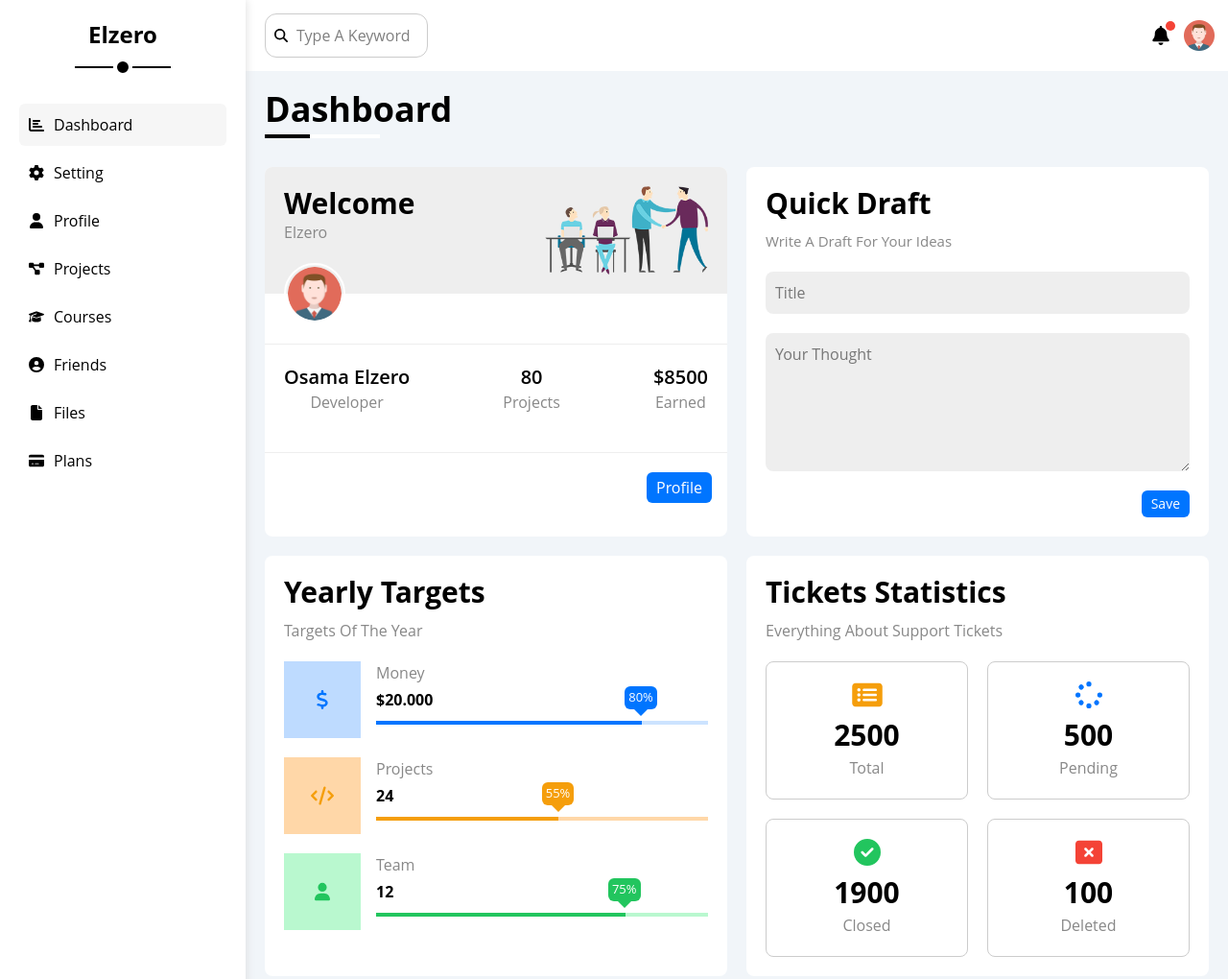
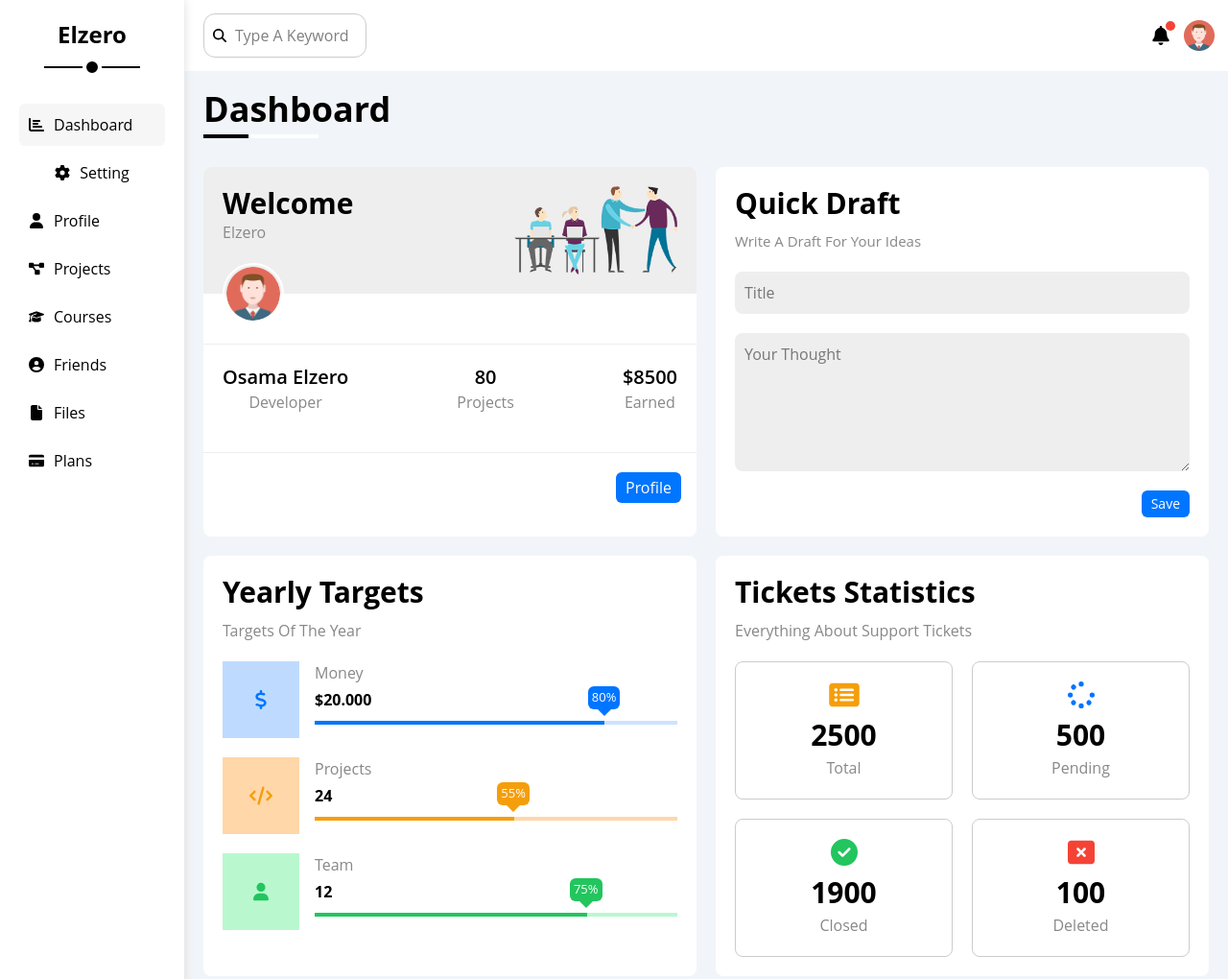
Before and after one commit to Mohamed3Eid/Dashboard, a website: page src/pages/index.html in a window 1280 px wide. Shown: the top 1020 px of the page at 96% size. Drawn offline with nearby package versions, Linux system fonts and the light colour scheme; files that its build step writes are made by us from their sources.

Commit message:
Update sidebar width for improved layout

```diff
--- a/src/pages/index.html
+++ b/src/pages/index.html
@@ -11,7 +11,7 @@
     <div class="flex bg-[#f1f5f9]">
       <!-- start sidebar -->
       <aside
-        class="w-16 p-1.5 md:w-3xs md:p-5 bg-white shrink-0 relative box-shadow"
+        class="w-16 p-1.5 md:w-48 md:p-5 bg-white shrink-0 relative box-shadow"
       >
         <h3 class="text-center mb-2">elzero</h3>
         <div class="hidden md:flex center-flex mb-7">
@@ -24,7 +24,7 @@
         <ul>
           <li>
             <a
-              class="active flex items-center md:justify-start text-black p-2.5 rounded-md ease-[.3s] mb-1.5 hover:bg-[#f6f6f6]"
+              class="active flex items-center justify-center md:justify-start text-black p-2.5 rounded-md ease-[.3s] mb-1.5 hover:bg-[#f6f6f6]"
               href="index.html"
             >
               <svg
@@ -42,7 +42,7 @@
 
           <li>
             <a
-              class="flex items-center md:justify-start text-black p-2.5 rounded-md ease-[.3s] mb-1.5 hover:bg-[#f6f6f6]"
+              class="flex items-center justify-center text-black p-2.5 rounded-md ease-[.3s] mb-1.5 hover:bg-[#f6f6f6]"
               href="setting.html"
             >
               <svg
@@ -60,7 +60,7 @@
 
           <li>
             <a
-              class="flex items-center md:justify-start text-black p-2.5 rounded-md ease-[.3s] mb-1.5 hover:bg-[#f6f6f6]"
+              class="flex items-center justify-center md:justify-start text-black p-2.5 rounded-md ease-[.3s] mb-1.5 hover:bg-[#f6f6f6]"
               href="profile.html"
             >
               <svg
@@ -78,7 +78,7 @@
 
           <li>
             <a
-              class="flex items-center md:justify-start text-black p-2.5 rounded-md ease-[.3s] mb-1.5 hover:bg-[#f6f6f6]"
+              class="flex items-center justify-center md:justify-start text-black p-2.5 rounded-md ease-[.3s] mb-1.5 hover:bg-[#f6f6f6]"
               href="projects.html"
             >
               <svg
@@ -96,7 +96,7 @@
 
           <li>
             <a
-              class="flex items-center md:justify-start text-black p-2.5 rounded-md ease-[.3s] mb-1.5 hover:bg-[#f6f6f6]"
+              class="flex items-center justify-center md:justify-start text-black p-2.5 rounded-md ease-[.3s] mb-1.5 hover:bg-[#f6f6f6]"
               href="courses.html"
             >
               <svg
@@ -114,7 +114,7 @@
 
           <li>
             <a
-              class="flex items-center md:justify-start text-black p-2.5 rounded-md ease-[.3s] mb-1.5 hover:bg-[#f6f6f6]"
+              class="flex items-center justify-center md:justify-start text-black p-2.5 rounded-md ease-[.3s] mb-1.5 hover:bg-[#f6f6f6]"
               href="friends.html"
             >
               <svg
@@ -132,7 +132,7 @@
 
           <li>
             <a
-              class="flex items-center md:justify-start text-black p-2.5 rounded-md ease-[.3s] mb-1.5 hover:bg-[#f6f6f6]"
+              class="flex items-center justify-center md:justify-start text-black p-2.5 rounded-md ease-[.3s] mb-1.5 hover:bg-[#f6f6f6]"
               href="files.html"
             >
               <svg
@@ -150,7 +150,7 @@
 
           <li>
             <a
-              class="flex items-center md:justify-start text-black p-2.5 rounded-md ease-[.3s] mb-1.5 hover:bg-[#f6f6f6]"
+              class="flex items-center justify-center md:justify-start text-black p-2.5 rounded-md ease-[.3s] mb-1.5 hover:bg-[#f6f6f6]"
               href="plans.html"
             >
               <svg
```
